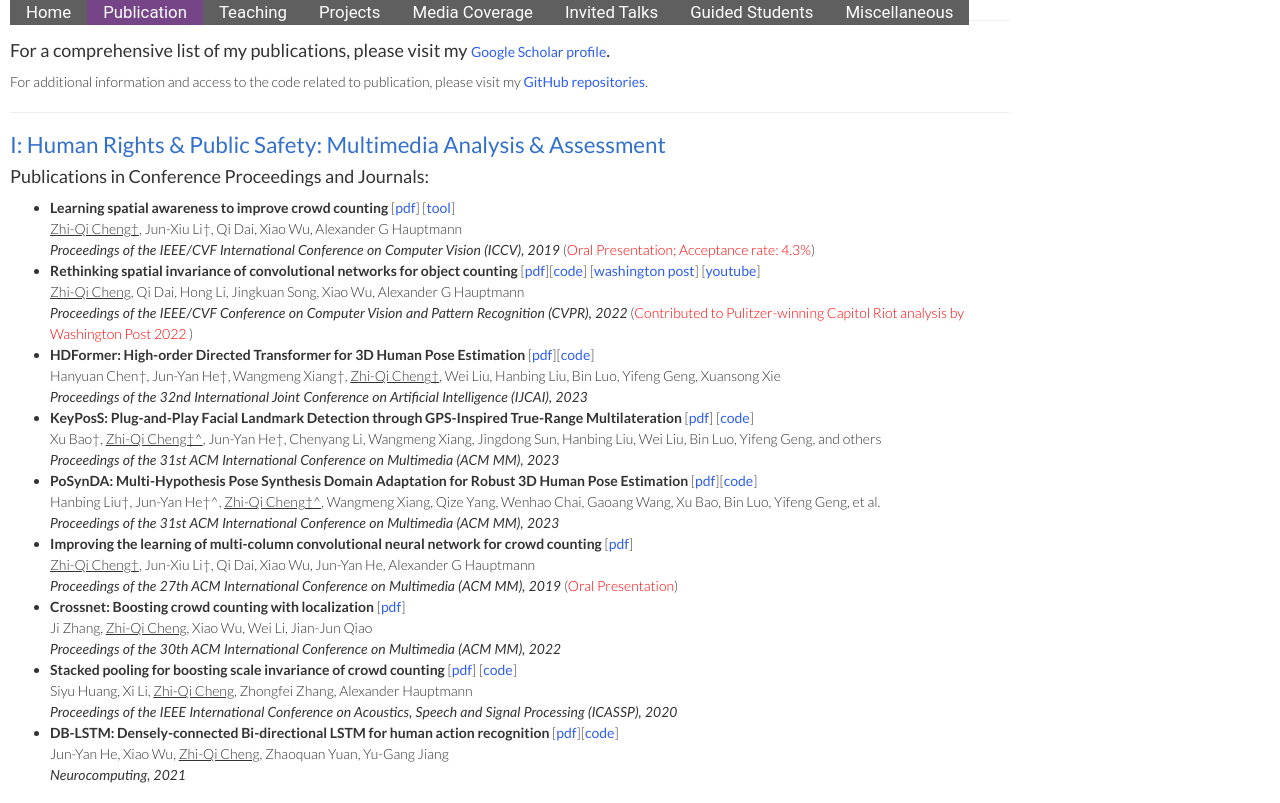
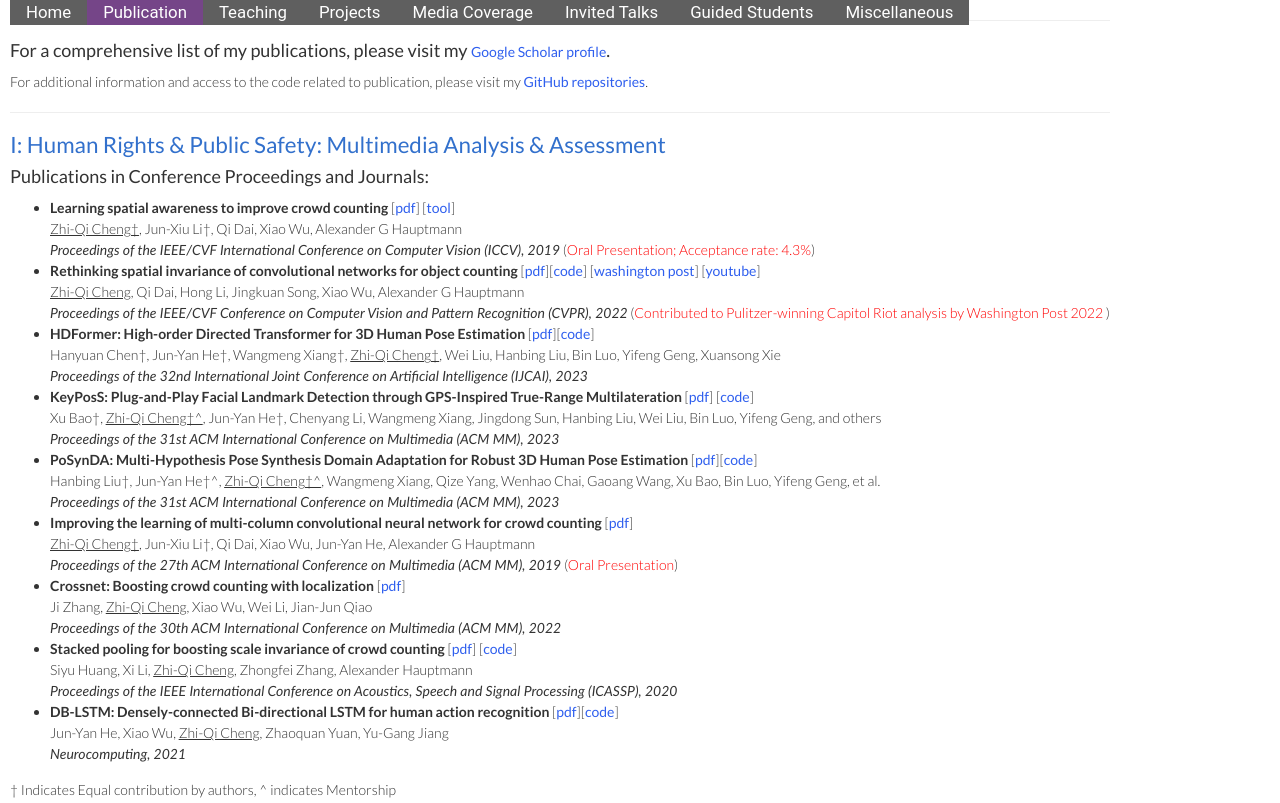
Before and after one commit to zhiqic/homepage, a plain HTML site: page publication.html in a window 1280 px wide. Shown: the top 803 px of the page. Drawn offline with nearby package versions, Linux system fonts and the light colour scheme.

Commit message:
Update publication.html

```diff
--- a/publication.html
+++ b/publication.html
@@ -19,7 +19,7 @@
 </head>
 
 <body class="blue light">
-    <table style="width:100%;max-width:1000px;border:0px;border-spacing:0px;border-collapse:separate;margin-right:auto;margin-left:10px;">
+    <table style="width:100%;max-width:1100px;border:0px;border-spacing:0px;border-collapse:separate;margin-right:auto;margin-left:10px;">
       <tbody>
       <tr style="padding:0px">
       <td style="padding:0px">
```
